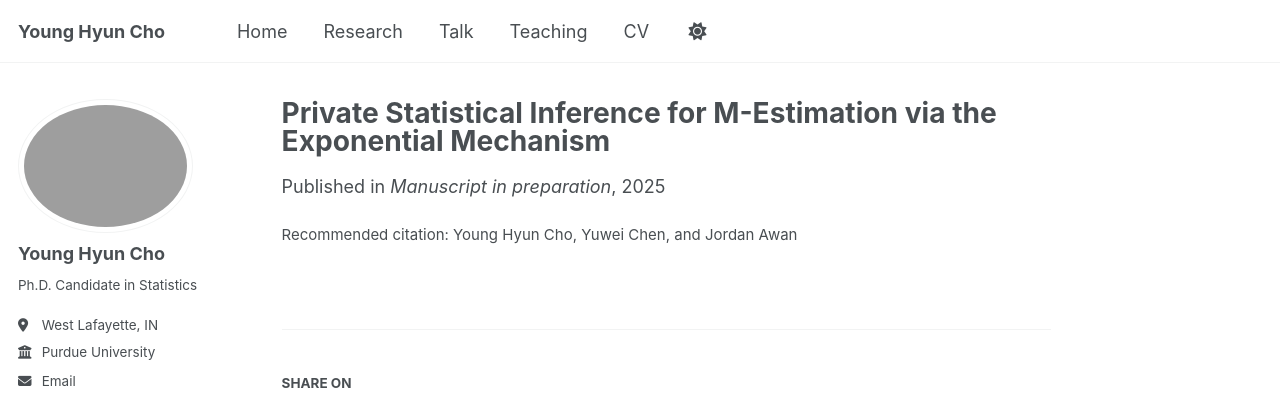
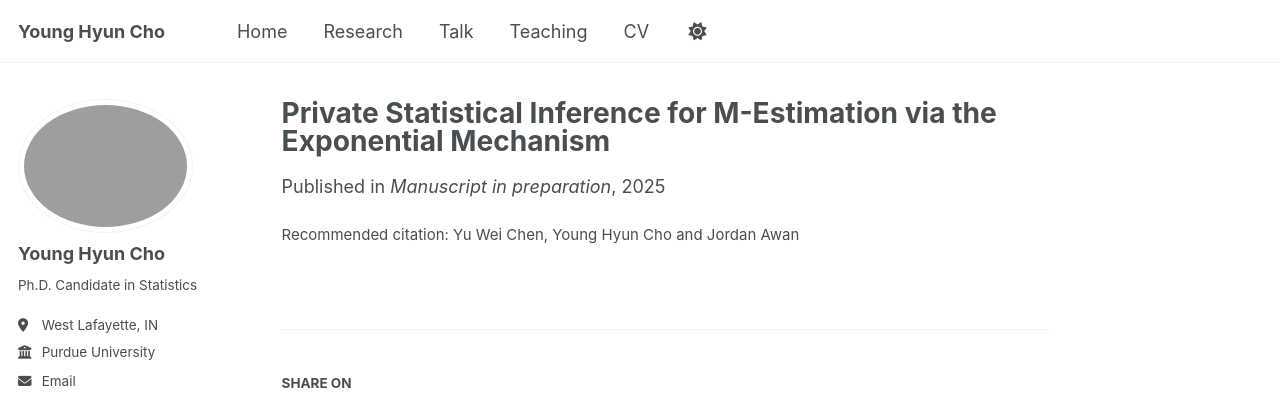
Before and after one commit to yhcho-stat/young, a Jekyll site: the page built from _publications/2025-10-01-private-m-estimation.md, in a window 1280 px wide. Shown: the top 399 px of the page. Built offline with Jekyll 4.4.1, drawn with Linux system fonts in a browser that asks for light colours; some web fonts are replaced; a script bundle is joined from its source files by our own code; library files that are not in the unit come from our copies.

Commit message:
Update 2025-10-01-private-m-estimation.md

```diff
--- a/_publications/2025-10-01-private-m-estimation.md
+++ b/_publications/2025-10-01-private-m-estimation.md
@@ -1,11 +1,11 @@
 ---
 title: "Private Statistical Inference for M-Estimation via the Exponential Mechanism"
-authors: "Young Hyun Cho, Yuwei Chen, and Jordan Awan"
+authors: "Yu Wei Chen, Young Hyun Cho and Jordan Awan"
 collection: publications
 category: inprep
 permalink: /publication/private-statistical-inference-m-estimation/
 date: 2025-10-01
 pub_status: "inprogress"
 venue: "Manuscript in preparation"
-citation: "Young Hyun Cho, Yuwei Chen, and Jordan Awan"
+citation: "Yu Wei Chen, Young Hyun Cho and Jordan Awan"
 ---
```
